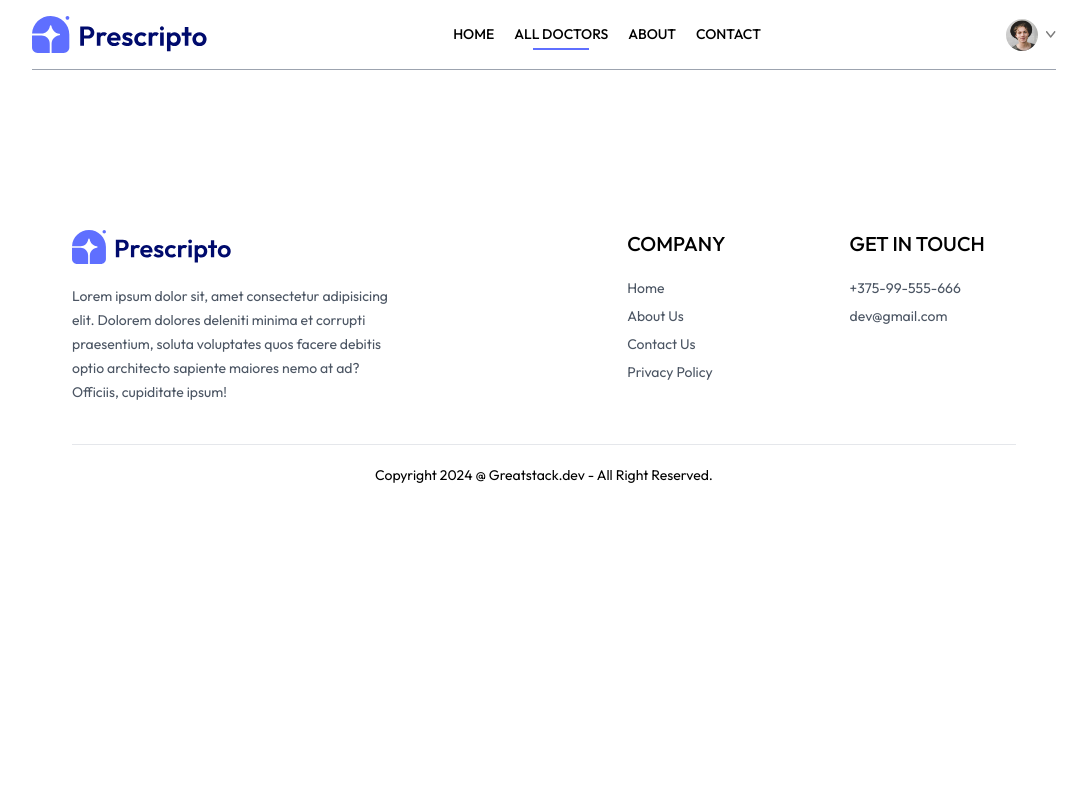
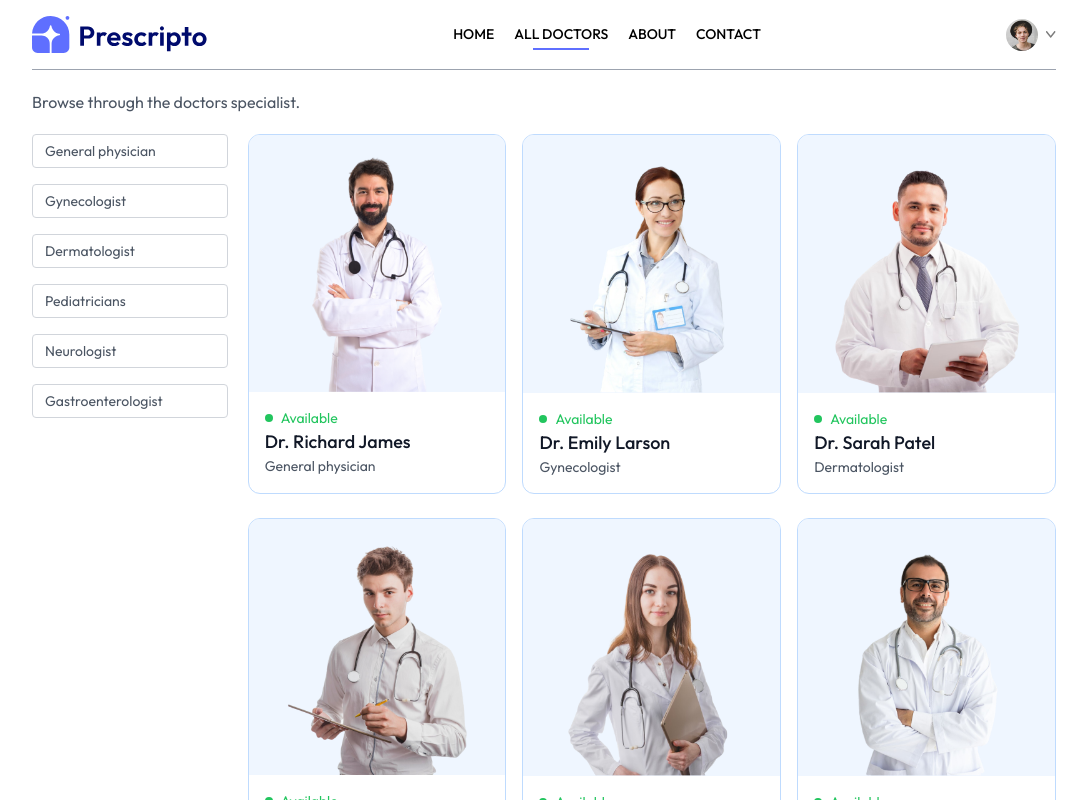
Before and after one commit to sergey87chuvasov/Doctor-Appointment-Booking-Website, a React (Vite) app: page /doctors in a window 1280 px wide. Shown: the top 800 px of the page, without its empty margins (96-1183 px from the left). Built offline with nearby package versions, Linux system fonts and the light colour scheme.

Commit message:
added all doctors page

```diff
--- a/src/assets/assets.js
+++ b/src/assets/assets.js
@@ -1,42 +1,41 @@
-import appointment_img from './appointment_img.png'
-import header_img from './header_img.png'
-import group_profiles from './group_profiles.png'
-import profile_pic from './profile_pic.png'
-import contact_image from './contact_image.png'
-import about_image from './about_image.png'
-import logo from './logo.svg'
-import dropdown_icon from './dropdown_icon.svg'
-import menu_icon from './menu_icon.svg'
-import cross_icon from './cross_icon.png'
-import chats_icon from './chats_icon.svg'
-import verified_icon from './verified_icon.svg'
-import arrow_icon from './arrow_icon.svg'
-import info_icon from './info_icon.svg'
-import upload_icon from './upload_icon.png'
-import stripe_logo from './stripe_logo.png'
-import razorpay_logo from './razorpay_logo.png'
-import doc1 from './doc1.png'
-import doc2 from './doc2.png'
-import doc3 from './doc3.png'
-import doc4 from './doc4.png'
-import doc5 from './doc5.png'
-import doc6 from './doc6.png'
-import doc7 from './doc7.png'
-import doc8 from './doc8.png'
-import doc9 from './doc9.png'
-import doc10 from './doc10.png'
-import doc11 from './doc11.png'
-import doc12 from './doc12.png'
-import doc13 from './doc13.png'
-import doc14 from './doc14.png'
-import doc15 from './doc15.png'
-import Dermatologist from './Dermatologist.svg'
-import Gastroenterologist from './Gastroenterologist.svg'
-import General_physician from './General_physician.svg'
-import Gynecologist from './Gynecologist.svg'
-import Neurologist from './Neurologist.svg'
-import Pediatricians from './Pediatricians.svg'
-
+import appointment_img from './appointment_img.png';
+import header_img from './header_img.png';
+import group_profiles from './group_profiles.png';
+import profile_pic from './profile_pic.png';
+import contact_image from './contact_image.png';
+import about_image from './about_image.png';
+import logo from './logo.svg';
+import dropdown_icon from './dropdown_icon.svg';
+import menu_icon from './menu_icon.svg';
+import cross_icon from './cross_icon.png';
+import chats_icon from './chats_icon.svg';
+import verified_icon from './verified_icon.svg';
+import arrow_icon from './arrow_icon.svg';
+import info_icon from './info_icon.svg';
+import upload_icon from './upload_icon.png';
+import stripe_logo from './stripe_logo.png';
+import razorpay_logo from './razorpay_logo.png';
+import doc1 from './doc1.png';
+import doc2 from './doc2.png';
+import doc3 from './doc3.png';
+import doc4 from './doc4.png';
+import doc5 from './doc5.png';
+import doc6 from './doc6.png';
+import doc7 from './doc7.png';
+import doc8 from './doc8.png';
+import doc9 from './doc9.png';
+import doc10 from './doc10.png';
+import doc11 from './doc11.png';
+import doc12 from './doc12.png';
+import doc13 from './doc13.png';
+import doc14 from './doc14.png';
+import doc15 from './doc15.png';
+import Dermatologist from './Dermatologist.svg';
+import Gastroenterologist from './Gastroenterologist.svg';
+import General_physician from './General_physician.svg';
+import Gynecologist from './Gynecologist.svg';
+import Neurologist from './Neurologist.svg';
+import Pediatricians from './Pediatricians.svg';
 
 export const assets = {
   appointment_img,
@@ -55,35 +54,35 @@
   dropdown_icon,
   upload_icon,
   stripe_logo,
-    razorpay_logo
-}
+  razorpay_logo,
+};
 
 export const specialityData = [
   {
     speciality: 'General physician',
-        image: General_physician
+    image: General_physician,
   },
   {
     speciality: 'Gynecologist',
-        image: Gynecologist
+    image: Gynecologist,
   },
   {
     speciality: 'Dermatologist',
-        image: Dermatologist
+    image: Dermatologist,
   },
   {
     speciality: 'Pediatricians',
-        image: Pediatricians
+    image: Pediatricians,
   },
   {
     speciality: 'Neurologist',
-        image: Neurologist
+    image: Neurologist,
   },
   {
     speciality: 'Gastroenterologist',
-        image: Gastroenterologist
+    image: Gastroenterologist,
   },
-]
+];
 
 export const doctors = [
   {
@@ -93,12 +92,13 @@
     speciality: 'General physician',
     degree: 'MBBS',
     experience: '4 Years',
-        about: 'Dr. Davis has a strong commitment to delivering comprehensive medical care, focusing on preventive medicine, early diagnosis, and effective treatment strategies. Dr. Davis has a strong commitment to delivering comprehensive medical care, focusing on preventive medicine, early diagnosis, and effective treatment strategies.',
+    about:
+      'Dr. Davis has a strong commitment to delivering comprehensive medical care, focusing on preventive medicine, early diagnosis, and effective treatment strategies. Dr. Davis has a strong commitment to delivering comprehensive medical care, focusing on preventive medicine, early diagnosis, and effective treatment strategies.',
     fees: 50,
     address: {
       line1: '17th Cross, Richmond',
-            line2: 'Circle, Ring Road, London'
-        }
+      line2: 'Circle, Ring Road, London',
+    },
   },
   {
     _id: 'doc2',
@@ -107,12 +107,13 @@
     speciality: 'Gynecologist',
     degree: 'MBBS',
     experience: '3 Years',
-        about: 'Dr. Davis has a strong commitment to delivering comprehensive medical care, focusing on preventive medicine, early diagnosis, and effective treatment strategies. Dr. Davis has a strong commitment to delivering comprehensive medical care, focusing on preventive medicine, early diagnosis, and effective treatment strategies.',
+    about:
+      'Dr. Davis has a strong commitment to delivering comprehensive medical care, focusing on preventive medicine, early diagnosis, and effective treatment strategies. Dr. Davis has a strong commitment to delivering comprehensive medical care, focusing on preventive medicine, early diagnosis, and effective treatment strategies.',
     fees: 60,
     address: {
       line1: '27th Cross, Richmond',
-            line2: 'Circle, Ring Road, London'
-        }
+      line2: 'Circle, Ring Road, London',
+    },
   },
   {
     _id: 'doc3',
@@ -121,12 +122,13 @@
     speciality: 'Dermatologist',
     degree: 'MBBS',
     experience: '1 Years',
-        about: 'Dr. Davis has a strong commitment to delivering comprehensive medical care, focusing on preventive medicine, early diagnosis, and effective treatment strategies. Dr. Davis has a strong commitment to delivering comprehensive medical care, focusing on preventive medicine, early diagnosis, and effective treatment strategies.',
+    about:
+      'Dr. Davis has a strong commitment to delivering comprehensive medical care, focusing on preventive medicine, early diagnosis, and effective treatment strategies. Dr. Davis has a strong commitment to delivering comprehensive medical care, focusing on preventive medicine, early diagnosis, and effective treatment strategies.',
     fees: 30,
     address: {
       line1: '37th Cross, Richmond',
-            line2: 'Circle, Ring Road, London'
-        }
+      line2: 'Circle, Ring Road, London',
+    },
   },
   {
     _id: 'doc4',
@@ -135,12 +137,13 @@
     speciality: 'Pediatricians',
     degree: 'MBBS',
     experience: '2 Years',
-        about: 'Dr. Davis has a strong commitment to delivering comprehensive medical care, focusing on preventive medicine, early diagnosis, and effective treatment strategies. Dr. Davis has a strong commitment to delivering comprehensive medical care, focusing on preventive medicine, early diagnosis, and effective treatment strategies.',
+    about:
+      'Dr. Davis has a strong commitment to delivering comprehensive medical care, focusing on preventive medicine, early diagnosis, and effective treatment strategies. Dr. Davis has a strong commitment to delivering comprehensive medical care, focusing on preventive medicine, early diagnosis, and effective treatment strategies.',
     fees: 40,
     address: {
       line1: '47th Cross, Richmond',
-            line2: 'Circle, Ring Road, London'
-        }
+      line2: 'Circle, Ring Road, London',
+    },
   },
   {
     _id: 'doc5',
@@ -149,12 +152,13 @@
     speciality: 'Neurologist',
     degree: 'MBBS',
     experience: '4 Years',
-        about: 'Dr. Davis has a strong commitment to delivering comprehensive medical care, focusing on preventive medicine, early diagnosis, and effective treatment strategies. Dr. Davis has a strong commitment to delivering comprehensive medical care, focusing on preventive medicine, early diagnosis, and effective treatment strategies.',
+    about:
+      'Dr. Davis has a strong commitment to delivering comprehensive medical care, focusing on preventive medicine, early diagnosis, and effective treatment strategies. Dr. Davis has a strong commitment to delivering comprehensive medical care, focusing on preventive medicine, early diagnosis, and effective treatment strategies.',
     fees: 50,
     address: {
       line1: '57th Cross, Richmond',
-            line2: 'Circle, Ring Road, London'
-        }
+      line2: 'Circle, Ring Road, London',
+    },
   },
   {
     _id: 'doc6',
@@ -163,12 +167,13 @@
     speciality: 'Neurologist',
     degree: 'MBBS',
     experience: '4 Years',
-        about: 'Dr. Davis has a strong commitment to delivering comprehensive medical care, focusing on preventive medicine, early diagnosis, and effective treatment strategies. Dr. Davis has a strong commitment to delivering comprehensive medical care, focusing on preventive medicine, early diagnosis, and effective treatment strategies.',
+    about:
+      'Dr. Davis has a strong commitment to delivering comprehensive medical care, focusing on preventive medicine, early diagnosis, and effective treatment strategies. Dr. Davis has a strong commitment to delivering comprehensive medical care, focusing on preventive medicine, early diagnosis, and effective treatment strategies.',
     fees: 50,
     address: {
       line1: '57th Cross, Richmond',
-            line2: 'Circle, Ring Road, London'
-        }
+      line2: 'Circle, Ring Road, London',
+    },
   },
   {
     _id: 'doc7',
@@ -177,12 +182,13 @@
     speciality: 'General physician',
     degree: 'MBBS',
     experience: '4 Years',
-        about: 'Dr. Davis has a strong commitment to delivering comprehensive medical care, focusing on preventive medicine, early diagnosis, and effective treatment strategies. Dr. Davis has a strong commitment to delivering comprehensive medical care, focusing on preventive medicine, early diagnosis, and effective treatment strategies.',
+    about:
+      'Dr. Davis has a strong commitment to delivering comprehensive medical care, focusing on preventive medicine, early diagnosis, and effective treatment strategies. Dr. Davis has a strong commitment to delivering comprehensive medical care, focusing on preventive medicine, early diagnosis, and effective treatment strategies.',
     fees: 50,
     address: {
       line1: '17th Cross, Richmond',
-            line2: 'Circle, Ring Road, London'
-        }
+      line2: 'Circle, Ring Road, London',
+    },
   },
   {
     _id: 'doc8',
@@ -191,12 +197,13 @@
     speciality: 'Gynecologist',
     degree: 'MBBS',
     experience: '3 Years',
-        about: 'Dr. Davis has a strong commitment to delivering comprehensive medical care, focusing on preventive medicine, early diagnosis, and effective treatment strategies. Dr. Davis has a strong commitment to delivering comprehensive medical care, focusing on preventive medicine, early diagnosis, and effective treatment strategies.',
+    about:
+      'Dr. Davis has a strong commitment to delivering comprehensive medical care, focusing on preventive medicine, early diagnosis, and effective treatment strategies. Dr. Davis has a strong commitment to delivering comprehensive medical care, focusing on preventive medicine, early diagnosis, and effective treatment strategies.',
     fees: 60,
     address: {
       line1: '27th Cross, Richmond',
-            line2: 'Circle, Ring Road, London'
-        }
+      line2: 'Circle, Ring Road, London',
+    },
   },
   {
     _id: 'doc9',
@@ -205,12 +212,13 @@
     speciality: 'Dermatologist',
     degree: 'MBBS',
     experience: '1 Years',
-        about: 'Dr. Davis has a strong commitment to delivering comprehensive medical care, focusing on preventive medicine, early diagnosis, and effective treatment strategies. Dr. Davis has a strong commitment to delivering comprehensive medical care, focusing on preventive medicine, early diagnosis, and effective treatment strategies.',
+    about:
+      'Dr. Davis has a strong commitment to delivering comprehensive medical care, focusing on preventive medicine, early diagnosis, and effective treatment strategies. Dr. Davis has a strong commitment to delivering comprehensive medical care, focusing on preventive medicine, early diagnosis, and effective treatment strategies.',
     fees: 30,
     address: {
       line1: '37th Cross, Richmond',
-            line2: 'Circle, Ring Road, London'
-        }
+      line2: 'Circle, Ring Road, London',
+    },
   },
   {
     _id: 'doc10',
@@ -219,26 +227,28 @@
     speciality: 'Pediatricians',
     degree: 'MBBS',
     experience: '2 Years',
-        about: 'Dr. Davis has a strong commitment to delivering comprehensive medical care, focusing on preventive medicine, early diagnosis, and effective treatment strategies. Dr. Davis has a strong commitment to delivering comprehensive medical care, focusing on preventive medicine, early diagnosis, and effective treatment strategies.',
+    about:
+      'Dr. Davis has a strong commitment to delivering comprehensive medical care, focusing on preventive medicine, early diagnosis, and effective treatment strategies. Dr. Davis has a strong commitment to delivering comprehensive medical care, focusing on preventive medicine, early diagnosis, and effective treatment strategies.',
     fees: 40,
     address: {
       line1: '47th Cross, Richmond',
-            line2: 'Circle, Ring Road, London'
-        }
+      line2: 'Circle, Ring Road, London',
+    },
   },
   {
     _id: 'doc11',
     name: 'Dr. Zoe Kelly',
     image: doc11,
-        speciality: 'Neurologist',
+    speciality: 'Gastroenterologist',
     degree: 'MBBS',
     experience: '4 Years',
-        about: 'Dr. Davis has a strong commitment to delivering comprehensive medical care, focusing on preventive medicine, early diagnosis, and effective treatment strategies. Dr. Davis has a strong commitment to delivering comprehensive medical care, focusing on preventive medicine, early diagnosis, and effective treatment strategies.',
+    about:
+      'Dr. Davis has a strong commitment to delivering comprehensive medical care, focusing on preventive medicine, early diagnosis, and effective treatment strategies. Dr. Davis has a strong commitment to delivering comprehensive medical care, focusing on preventive medicine, early diagnosis, and effective treatment strategies.',
     fees: 50,
     address: {
       line1: '57th Cross, Richmond',
-            line2: 'Circle, Ring Road, London'
-        }
+      line2: 'Circle, Ring Road, London',
+    },
   },
   {
     _id: 'doc12',
@@ -247,12 +257,13 @@
     speciality: 'Neurologist',
     degree: 'MBBS',
     experience: '4 Years',
-        about: 'Dr. Davis has a strong commitment to delivering comprehensive medical care, focusing on preventive medicine, early diagnosis, and effective treatment strategies. Dr. Davis has a strong commitment to delivering comprehensive medical care, focusing on preventive medicine, early diagnosis, and effective treatment strategies.',
+    about:
+      'Dr. Davis has a strong commitment to delivering comprehensive medical care, focusing on preventive medicine, early diagnosis, and effective treatment strategies. Dr. Davis has a strong commitment to delivering comprehensive medical care, focusing on preventive medicine, early diagnosis, and effective treatment strategies.',
     fees: 50,
     address: {
       line1: '57th Cross, Richmond',
-            line2: 'Circle, Ring Road, London'
-        }
+      line2: 'Circle, Ring Road, London',
+    },
   },
   {
     _id: 'doc13',
@@ -261,12 +272,13 @@
     speciality: 'General physician',
     degree: 'MBBS',
     experience: '4 Years',
-        about: 'Dr. Davis has a strong commitment to delivering comprehensive medical care, focusing on preventive medicine, early diagnosis, and effective treatment strategies. Dr. Davis has a strong commitment to delivering comprehensive medical care, focusing on preventive medicine, early diagnosis, and effective treatment strategies.',
+    about:
+      'Dr. Davis has a strong commitment to delivering comprehensive medical care, focusing on preventive medicine, early diagnosis, and effective treatment strategies. Dr. Davis has a strong commitment to delivering comprehensive medical care, focusing on preventive medicine, early diagnosis, and effective treatment strategies.',
     fees: 50,
     address: {
       line1: '17th Cross, Richmond',
-            line2: 'Circle, Ring Road, London'
-        }
+      line2: 'Circle, Ring Road, London',
+    },
   },
   {
     _id: 'doc14',
@@ -275,12 +287,13 @@
     speciality: 'Gynecologist',
     degree: 'MBBS',
     experience: '3 Years',
-        about: 'Dr. Davis has a strong commitment to delivering comprehensive medical care, focusing on preventive medicine, early diagnosis, and effective treatment strategies. Dr. Davis has a strong commitment to delivering comprehensive medical care, focusing on preventive medicine, early diagnosis, and effective treatment strategies.',
+    about:
+      'Dr. Davis has a strong commitment to delivering comprehensive medical care, focusing on preventive medicine, early diagnosis, and effective treatment strategies. Dr. Davis has a strong commitment to delivering comprehensive medical care, focusing on preventive medicine, early diagnosis, and effective treatment strategies.',
     fees: 60,
     address: {
       line1: '27th Cross, Richmond',
-            line2: 'Circle, Ring Road, London'
-        }
+      line2: 'Circle, Ring Road, London',
+    },
   },
   {
     _id: 'doc15',
@@ -289,11 +302,12 @@
     speciality: 'Dermatologist',
     degree: 'MBBS',
     experience: '1 Years',
-        about: 'Dr. Davis has a strong commitment to delivering comprehensive medical care, focusing on preventive medicine, early diagnosis, and effective treatment strategies. Dr. Davis has a strong commitment to delivering comprehensive medical care, focusing on preventive medicine, early diagnosis, and effective treatment strategies.',
+    about:
+      'Dr. Davis has a strong commitment to delivering comprehensive medical care, focusing on preventive medicine, early diagnosis, and effective treatment strategies. Dr. Davis has a strong commitment to delivering comprehensive medical care, focusing on preventive medicine, early diagnosis, and effective treatment strategies.',
     fees: 30,
     address: {
       line1: '37th Cross, Richmond',
-            line2: 'Circle, Ring Road, London'
-        }
+      line2: 'Circle, Ring Road, London',
     },
-]
+  },
+];
--- a/src/pages/Doctors.jsx
+++ b/src/pages/Doctors.jsx
@@ -1,5 +1,131 @@
+import { useContext, useEffect, useState } from 'react';
+import { useNavigate, useParams } from 'react-router-dom';
+import { AppContext } from '../context/AppContext';
+
 const Doctors = () => {
-  return <div className=''></div>;
+  const { speciality } = useParams();
+  const [filterDoc, setFilterDoc] = useState([]);
+  const navigate = useNavigate();
+
+  const { doctors } = useContext(AppContext);
+  // console.log(speciality);
+
+  const applyFilter = () => {
+    if (speciality) {
+      setFilterDoc(doctors.filter((doc) => doc.speciality === speciality));
+    } else {
+      setFilterDoc(doctors);
+    }
+  };
+
+  useEffect(() => {
+    applyFilter();
+  }, [doctors, speciality]);
+
+  return (
+    <div className=''>
+      <p className='text-gray-600'>Browse through the doctors specialist.</p>
+      <div className='flex flex-col sm:flex-row items-start gap-5 mt-5'>
+        <div className='flex flex-col gap-4 text-sm text-gray-600'>
+          <p
+            onClick={() =>
+              speciality === 'General physician'
+                ? navigate('/doctors')
+                : navigate('/doctors/General physician')
+            }
+            className={`w-[94vw] sm:w-auto pl-3 py-1.5 pr-16 border border-gray-300 rounded tramsition-all cursor-pointer ${
+              speciality === 'General physician'
+                ? 'bg-indigo-100 text-black'
+                : ''
+            } `}
+          >
+            General physician
+          </p>
+          <p
+            onClick={() =>
+              speciality === 'Gynecologist'
+                ? navigate('/doctors')
+                : navigate('/doctors/Gynecologist')
+            }
+            className={`w-[94vw] sm:w-auto pl-3 py-1.5 pr-16 border border-gray-300 rounded tramsition-all cursor-pointer ${
+              speciality === 'Gynecologist' ? 'bg-indigo-100 text-black' : ''
+            } `}
+          >
+            Gynecologist
+          </p>
+          <p
+            onClick={() =>
+              speciality === 'Dermatologist'
+                ? navigate('/doctors')
+                : navigate('/doctors/Dermatologist')
+            }
+            className={`w-[94vw] sm:w-auto pl-3 py-1.5 pr-16 border border-gray-300 rounded tramsition-all cursor-pointer ${
+              speciality === 'Dermatologist' ? 'bg-indigo-100 text-black' : ''
+            } `}
+          >
+            Dermatologist
+          </p>
+          <p
+            onClick={() =>
+              speciality === 'Pediatricians'
+                ? navigate('/doctors')
+                : navigate('/doctors/Pediatricians')
+            }
+            className={`w-[94vw] sm:w-auto pl-3 py-1.5 pr-16 border border-gray-300 rounded tramsition-all cursor-pointer ${
+              speciality === 'Pediatricians' ? 'bg-indigo-100 text-black' : ''
+            } `}
+          >
+            Pediatricians
+          </p>
+          <p
+            onClick={() =>
+              speciality === 'Neurologist'
+                ? navigate('/doctors')
+                : navigate('/doctors/Neurologist')
+            }
+            className={`w-[94vw] sm:w-auto pl-3 py-1.5 pr-16 border border-gray-300 rounded tramsition-all cursor-pointer ${
+              speciality === 'Neurologist' ? 'bg-indigo-100 text-black' : ''
+            } `}
+          >
+            Neurologist
+          </p>
+          <p
+            onClick={() =>
+              speciality === 'Gastroenterologist'
+                ? navigate('/doctors')
+                : navigate('/doctors/Gastroenterologist')
+            }
+            className={`w-[94vw] sm:w-auto pl-3 py-1.5 pr-16 border border-gray-300 rounded tramsition-all cursor-pointer ${
+              speciality === 'Gastroenterologist'
+                ? 'bg-indigo-100 text-black'
+                : ''
+            } `}
+          >
+            Gastroenterologist
+          </p>
+        </div>
+        <div className='w-full grid grid-cols-auto gap-4 gap-y-6'>
+          {filterDoc.map((item, index) => (
+            <div
+              onClick={() => navigate(`/appointment/${item._id}`)}
+              key={index}
+              className='border border-blue-200 rounded-xl overflow-hidden cursor-pointer hover:translate-y-[-10px] transition-all duration-500'
+            >
+              <img className='bg-blue-50' src={item.image} alt='img pic' />
+              <div className='p-4'>
+                <div className='flex items-center gap-2 text-sm text-center text-green-500'>
+                  <p className='w-2 h-2 bg-green-500 rounded-full'></p>
+                  <p>Available</p>
+                </div>
+                <p className='text-gray-900 text-lg font-medium'>{item.name}</p>
+                <p className='text-gray-600 text-sm'>{item.speciality}</p>
+              </div>
+            </div>
+          ))}
+        </div>
+      </div>
+    </div>
+  );
 };
 
 export default Doctors;
```
Also changed, not shown: src/components/Navbar.jsx (+6 -1 lines). Lines whose indentation alone changed are shown as unchanged.
